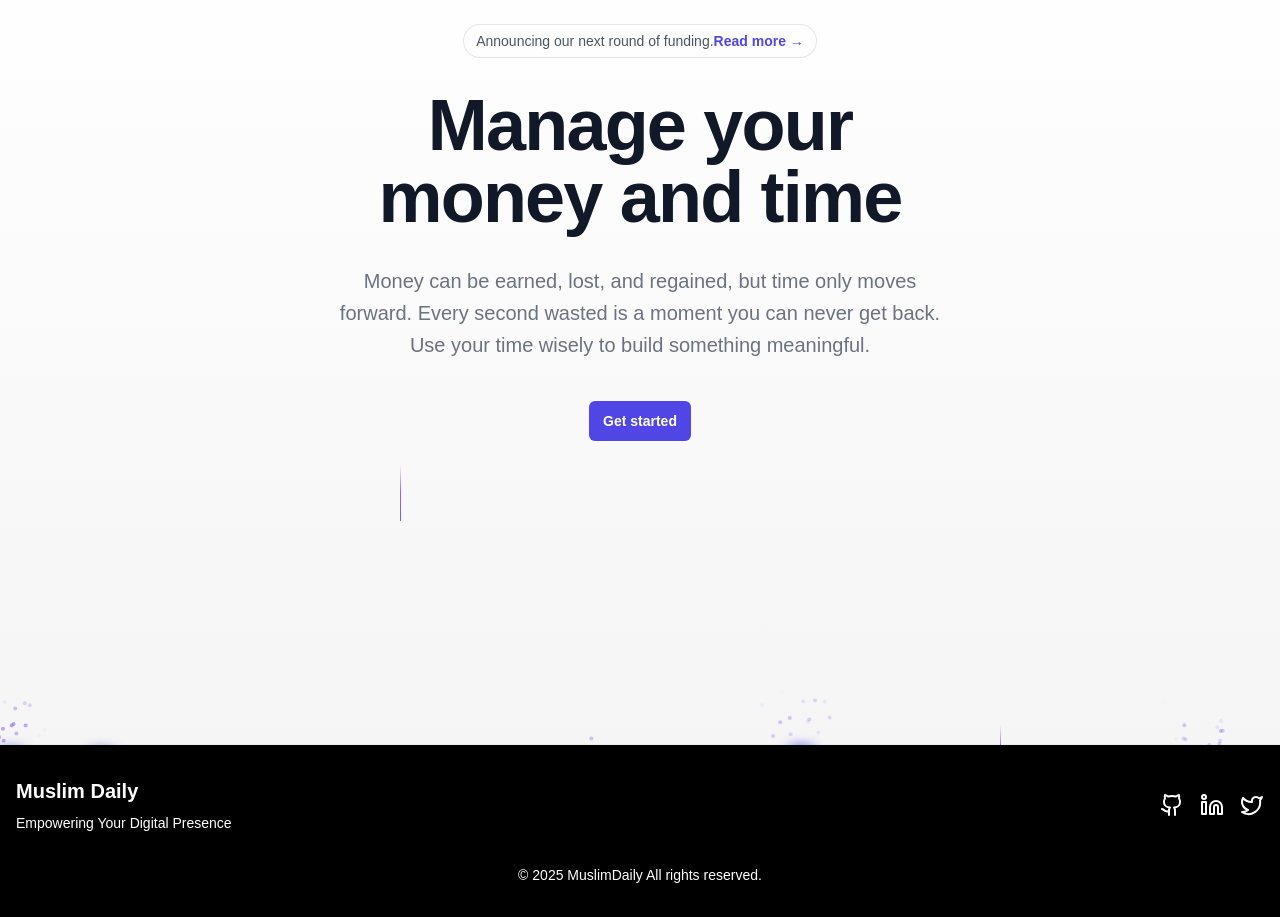
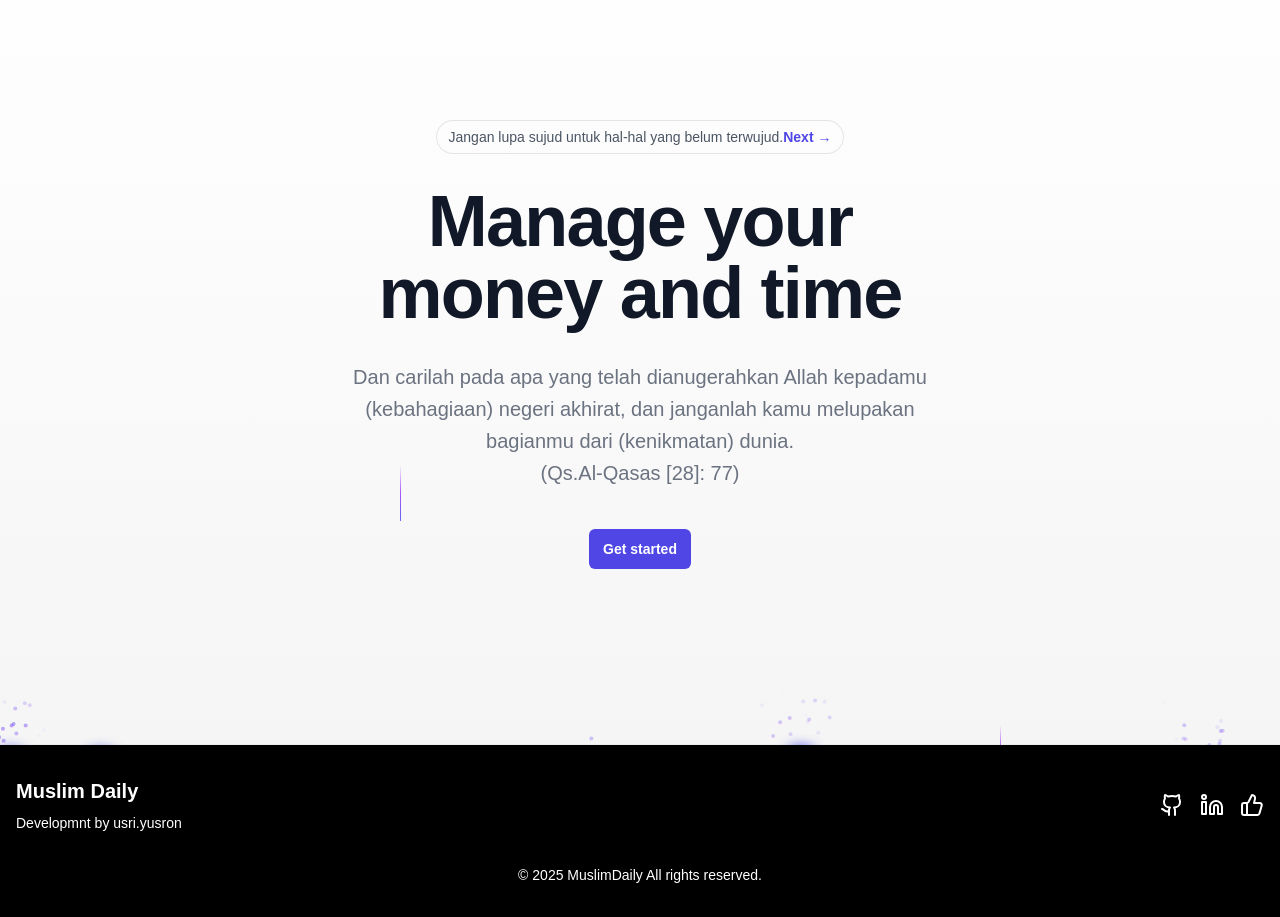
Before and after one commit to Usri-Yusron/muslim-daily, a Next.js app: page / in a window 1280 px wide. Shown: the part 140-1057 px from the top of the page. Built offline with nearby package versions, Linux system fonts and the light colour scheme; no server answers.

Commit message:
fixing url footer and layout index

```diff
--- a/components/Footer.js
+++ b/components/Footer.js
@@ -1,4 +1,4 @@
-import { Github, Linkedin, Twitter } from "lucide-react"
+import { Github, Linkedin, ThumbsUp } from "lucide-react"
 
 const Footer = () => {
   return (
@@ -7,11 +7,11 @@ const Footer = () => {
         <div className="flex flex-col md:flex-row justify-between items-center">
           <div className="mb-4 md:mb-0">
             <h3 className="text-xl font-bold mb-2">Muslim Daily</h3>
-            <p className="text-sm">Empowering Your Digital Presence</p>
+            <p className="text-sm">Developmnt by usri.yusron</p>
           </div>
           <div className="flex space-x-4">
             <a
-              href="https://github.com/builtt"
+              href="http://github.com/Usri-Yusron"
               target="_blank"
               rel="noopener noreferrer"
               className="hover:text-primary-foreground"
@@ -19,7 +19,7 @@ const Footer = () => {
               <Github size={24} />
             </a>
             <a
-              href="https://linkedin.com/company/builtt"
+              href="https://www.linkedin.com/in/muhamad-usriyusron/"
               target="_blank"
               rel="noopener noreferrer"
               className="hover:text-primary-foreground"
@@ -27,12 +27,12 @@ const Footer = () => {
               <Linkedin size={24} />
             </a>
             <a
-              href="https://twitter.com/builtt"
+              href="https://usriyusron.my.id/"
               target="_blank"
               rel="noopener noreferrer"
               className="hover:text-primary-foreground"
             >
-              <Twitter size={24} />
+              <ThumbsUp size={24} />
             </a>
           </div>
         </div>
--- a/package.json
+++ b/package.json
@@ -19,6 +19,7 @@
     "next-auth": "^4.24.11",
     "react": "^19.0.0",
     "react-dom": "^19.0.0",
+    "simple-icons": "^14.6.0",
     "styled-components": "^6.1.15",
     "tailwind-merge": "^3.0.1"
   },
--- a/pages/doa/pilihan.js
+++ b/pages/doa/pilihan.js
@@ -65,8 +65,8 @@ export default function Pilihan() {
     return (
         <Layout>
             <h1 className="sticky top-20 z-50 p-6 lg:px-5 text-lg font-semibold text-gray-900 bg-white">Doa Pilihan</h1>
-            <div className="px-6 pb-6 md:h-svh">
-                <div className="p-6 border rounded-md shadow-md h-fit">
+            <div className="px-6 pb-6 ">
+                <div className="p-6 border rounded-md shadow-md h-fit mb-4">
                     {loading ? (
                         <div className="mt-4 flex items-center justify-center">
                             <Loader />
@@ -74,7 +74,7 @@ export default function Pilihan() {
                     ) : error ? (
                         <p className="text-center text-red-500">{error}</p>
                     ) : (
-                        <div className="p-4 border rounded-md shadow-md">
+                        <div className="p-4 ">
                             <h2 className="text-base font-semibold text-black">{random?.judul}</h2>
                             <p className="text-right text-2xl font-arabic mt-2 text-black">{random?.arab}</p>
                             <p className="mt-2 text-black">{random?.indo}</p>
--- a/pages/index.js
+++ b/pages/index.js
@@ -1,4 +1,7 @@
 'use client'
+
+import Link from 'next/link'
+
 import Layout from '@/components/Layout';
 import { BackgroundBeamsWithCollision } from "@/components/ui/background-beams-with-collision";
 
@@ -6,14 +9,14 @@ export default function Home() {
   return (
     <Layout>
       <BackgroundBeamsWithCollision>
-      <div className="mx-auto max-w-2xl py-32 lg:py-20">
+      <div className="mx-auto max-w-2xl py-32 lg:py-20 content-center">
         <div className="hidden sm:mb-8 sm:flex sm:justify-center">
           <div className="relative rounded-full px-3 py-1 text-sm/6 text-gray-600 ring-1 ring-gray-900/10 hover:ring-gray-900/20">
-            Announcing our next round of funding.
-            <a href="#" className="font-semibold text-indigo-600">
+            Jangan lupa sujud untuk hal-hal yang belum terwujud.
+            <Link href="/sholat" className="font-semibold text-indigo-600">
               <span aria-hidden="true" className="absolute inset-0" />
-               Read more <span aria-hidden="true">&rarr;</span>
-            </a>
+               Next <span aria-hidden="true">&rarr;</span>
+            </Link>
           </div>
         </div>
         <div className="text-center px-6 lg:px-8">
@@ -21,8 +24,11 @@ export default function Home() {
             Manage your money and time
           </h1>
           <p className="mt-8 text-lg font-medium text-pretty text-gray-500 sm:text-xl/8">
-            Money can be earned, lost, and regained, but time only moves forward. Every second wasted is a moment you can never get back.
-            Use your time wisely to build something meaningful.
+          Dan carilah pada apa yang telah dianugerahkan Allah kepadamu (kebahagiaan) negeri akhirat, dan janganlah kamu melupakan bagianmu
+          dari (kenikmatan) dunia.
+          </p>
+          <p className="text-md font-medium text-pretty text-gray-500 sm:text-xl/8">
+            (Qs.Al-Qasas [28]: 77)
           </p>
           <div className="mt-10 flex items-center justify-center gap-x-6">
             <a
```
Also changed, not shown: 1 other file (tests, documents, lock files or other folders).
